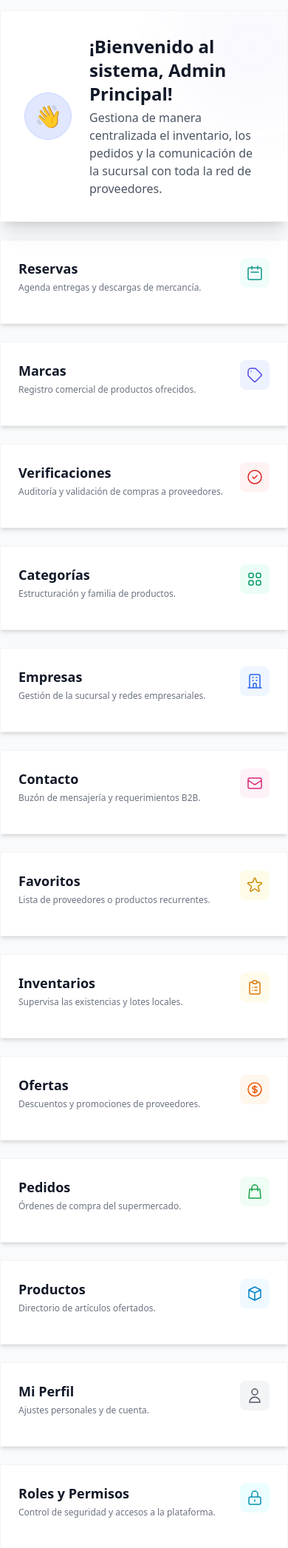
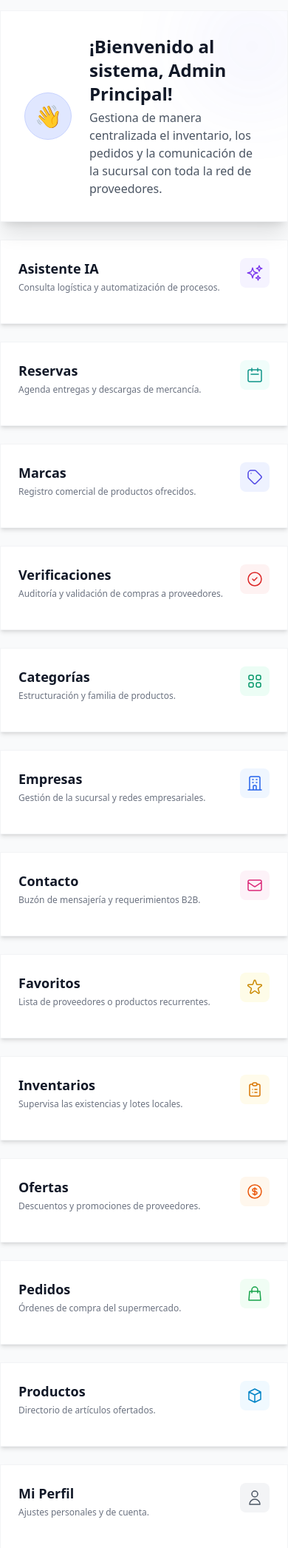
Before and after one commit to lencet-344/Flow-Tech, a Laravel app: page /dashboard in a window 390 px wide. Shown: the part 162-2255 px from the top of the page at 74% size. Run offline with Laravel 12, Linux system fonts and the light colour scheme; a user stored in the database is signed in; data comes from the database, SQL or seed files in the repository; style sheets or scripts are compiled from the project's sources; some libraries are stand-ins or nearby versions.

Commit message:
fix: update dasboard gemini api

```diff
--- a/resources/views/dashboard.blade.php
+++ b/resources/views/dashboard.blade.php
@@ -7,7 +7,6 @@
 
     <div class="py-12">
         <div class="max-w-7xl mx-auto sm:px-6 lg:px-8 space-y-6">
-
 
             <div class="bg-white dark:bg-gray-800 overflow-hidden shadow-xl sm:rounded-2xl border border-gray-100 dark:border-gray-700 p-8 relative">
                 <div class="absolute top-0 right-0 -mt-4 -mr-4 w-32 h-32 bg-indigo-500 opacity-10 rounded-full blur-3xl"></div>
@@ -26,9 +25,22 @@
                 </div>
             </div>
 
-
             <div class="grid grid-cols-1 md:grid-cols-2 lg:grid-cols-3 gap-6">
 
+                <!-- Asistente IA (GeminiController) -->
+                <a href="{{ route('chat.index') }}" class="group block bg-white dark:bg-gray-800 overflow-hidden shadow-md sm:rounded-2xl border border-gray-100 dark:border-gray-700 hover:border-violet-500/50 dark:hover:border-violet-500/50 hover:-translate-y-1 transition-all duration-300">
+                    <div class="p-6">
+                        <div class="flex justify-between items-start mb-4">
+                            <div>
+                                <h4 class="text-lg font-bold text-gray-900 dark:text-white mb-1 group-hover:text-violet-600 dark:group-hover:text-violet-400">Asistente IA</h4>
+                                <p class="text-xs text-gray-500 dark:text-gray-400">Consulta logística y automatización de procesos.</p>
+                            </div>
+                            <div class="p-2 bg-violet-50 dark:bg-violet-900/30 rounded-lg text-violet-600 dark:text-violet-400 group-hover:scale-110 transition-transform duration-300">
+                                <svg class="w-6 h-6" fill="none" stroke="currentColor" viewBox="0 0 24 24"><path stroke-linecap="round" stroke-linejoin="round" stroke-width="1.5" d="M9.813 15.904L9 18.75l-.813-2.846a4.5 4.5 0 00-3.09-3.09L2.25 12l2.846-.813a4.5 4.5 0 003.09-3.09L9 5.25l.813 2.846a4.5 4.5 0 003.09 3.09L15.75 12l-2.846.813a4.5 4.5 0 00-3.09 3.09zM18.259 8.715L18 9.75l-.259-1.035a3.375 3.375 0 00-2.455-2.456L14.25 6l1.036-.259a3.375 3.375 0 002.455-2.456L18 2.25l.259 1.035a3.375 3.375 0 002.456 2.456L21.75 6l-1.035.259a3.375 3.375 0 00-2.456 2.456zM16.894 20.567L16.5 21.75l-.394-1.183a2.25 2.25 0 00-1.423-1.423L13.5 18.75l1.183-.394a2.25 2.25 0 001.423-1.423l.394-1.183.394 1.183a2.25 2.25 0 001.423 1.423l1.183.394-1.183.394a2.25 2.25 0 00-1.423 1.423z"></path></svg>
+                            </div>
+                        </div>
+                    </div>
+                </a>
 
                 <a href="{{ route('bookings.index') }}" class="group block bg-white dark:bg-gray-800 overflow-hidden shadow-md sm:rounded-2xl border border-gray-100 dark:border-gray-700 hover:border-teal-500/50 dark:hover:border-teal-500/50 hover:-translate-y-1 transition-all duration-300">
                     <div class="p-6">
@@ -44,7 +56,6 @@
                     </div>
                 </a>
 
-
                 <a href="{{ route('brands.index') }}" class="group block bg-white dark:bg-gray-800 overflow-hidden shadow-md sm:rounded-2xl border border-gray-100 dark:border-gray-700 hover:border-indigo-500/50 dark:hover:border-indigo-500/50 hover:-translate-y-1 transition-all duration-300">
                     <div class="p-6">
                         <div class="flex justify-between items-start mb-4">
@@ -58,7 +69,6 @@
                         </div>
                     </div>
                 </a>
-
 
                 <a href="{{ route('buy_verifications.index') }}" class="group block bg-white dark:bg-gray-800 overflow-hidden shadow-md sm:rounded-2xl border border-gray-100 dark:border-gray-700 hover:border-red-500/50 dark:hover:border-red-500/50 hover:-translate-y-1 transition-all duration-300">
                     <div class="p-6">
@@ -74,7 +84,6 @@
                     </div>
                 </a>
 
-
                 <a href="{{ route('categories.index') }}" class="group block bg-white dark:bg-gray-800 overflow-hidden shadow-md sm:rounded-2xl border border-gray-100 dark:border-gray-700 hover:border-emerald-500/50 dark:hover:border-emerald-500/50 hover:-translate-y-1 transition-all duration-300">
                     <div class="p-6">
                         <div class="flex justify-between items-start mb-4">
@@ -88,7 +97,6 @@
                         </div>
                     </div>
                 </a>
-
 
                 <a href="{{ route('companies.index') }}" class="group block bg-white dark:bg-gray-800 overflow-hidden shadow-md sm:rounded-2xl border border-gray-100 dark:border-gray-700 hover:border-blue-500/50 dark:hover:border-blue-500/50 hover:-translate-y-1 transition-all duration-300">
                     <div class="p-6">
@@ -104,7 +112,6 @@
                     </div>
                 </a>
 
-
                 <a href="{{ route('contact_requests.index') }}" class="group block bg-white dark:bg-gray-800 overflow-hidden shadow-md sm:rounded-2xl border border-gray-100 dark:border-gray-700 hover:border-pink-500/50 dark:hover:border-pink-500/50 hover:-translate-y-1 transition-all duration-300">
                     <div class="p-6">
                         <div class="flex justify-between items-start mb-4">
@@ -118,7 +125,6 @@
                         </div>
                     </div>
                 </a>
-
 
                 <a href="{{ route('favorites.index') }}" class="group block bg-white dark:bg-gray-800 overflow-hidden shadow-md sm:rounded-2xl border border-gray-100 dark:border-gray-700 hover:border-yellow-500/50 dark:hover:border-yellow-500/50 hover:-translate-y-1 transition-all duration-300">
                     <div class="p-6">
@@ -134,7 +140,6 @@
                     </div>
                 </a>
 
-
                 <a href="{{ route('inventories.index') }}" class="group block bg-white dark:bg-gray-800 overflow-hidden shadow-md sm:rounded-2xl border border-gray-100 dark:border-gray-700 hover:border-amber-500/50 dark:hover:border-amber-500/50 hover:-translate-y-1 transition-all duration-300">
                     <div class="p-6">
                         <div class="flex justify-between items-start mb-4">
@@ -149,7 +154,6 @@
                     </div>
                 </a>
 
-
                 <a href="{{ route('offers.index') }}" class="group block bg-white dark:bg-gray-800 overflow-hidden shadow-md sm:rounded-2xl border border-gray-100 dark:border-gray-700 hover:border-orange-500/50 dark:hover:border-orange-500/50 hover:-translate-y-1 transition-all duration-300">
                     <div class="p-6">
                         <div class="flex justify-between items-start mb-4">
@@ -163,7 +167,6 @@
                         </div>
                     </div>
                 </a>
-
 
                 <a href="{{ route('orders.index') }}" class="group block bg-white dark:bg-gray-800 overflow-hidden shadow-md sm:rounded-2xl border border-gray-100 dark:border-gray-700 hover:border-green-500/50 dark:hover:border-green-500/50 hover:-translate-y-1 transition-all duration-300">
                     <div class="p-6">
@@ -209,7 +212,6 @@
                     </div>
                 </a>
 
-
                 <a href="{{ route('roles.index') }}" class="group block bg-white dark:bg-gray-800 overflow-hidden shadow-md sm:rounded-2xl border border-gray-100 dark:border-gray-700 hover:border-cyan-500/50 dark:hover:border-cyan-500/50 hover:-translate-y-1 transition-all duration-300">
                     <div class="p-6">
                         <div class="flex justify-between items-start mb-4">
@@ -224,7 +226,6 @@
                     </div>
                 </a>
 
-
                 <a href="{{ route('suppliers.index') }}" class="group block bg-white dark:bg-gray-800 overflow-hidden shadow-md sm:rounded-2xl border border-gray-100 dark:border-gray-700 hover:border-purple-500/50 dark:hover:border-purple-500/50 hover:-translate-y-1 transition-all duration-300">
                     <div class="p-6">
                         <div class="flex justify-between items-start mb-4">
@@ -238,7 +239,6 @@
                         </div>
                     </div>
                 </a>
-
 
                 <a href="{{ route('trades.index') }}" class="group block bg-white dark:bg-gray-800 overflow-hidden shadow-md sm:rounded-2xl border border-gray-100 dark:border-gray-700 hover:border-lime-500/50 dark:hover:border-lime-500/50 hover:-translate-y-1 transition-all duration-300">
                     <div class="p-6">
```
